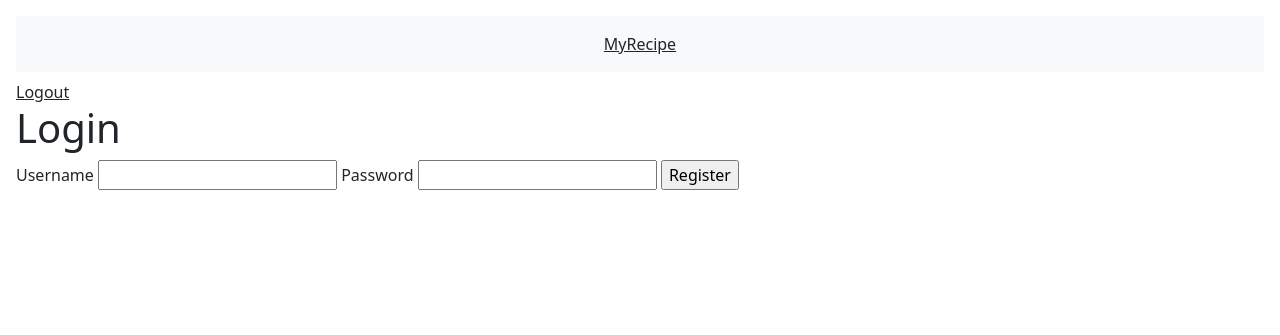
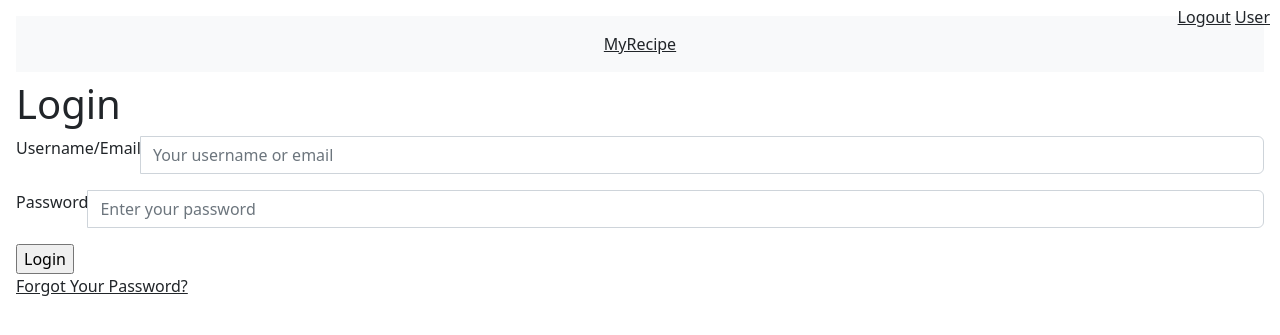
Before and after one commit to shufanhe/MyRecipe, a Flask app: page /login in a window 1280 px wide. Shown: the top 335 px of the page. Run offline with Flask 2, Linux system fonts and the light colour scheme.

Commit message:
added forgot password using email and email to register, moved login/register/logout to the top right of the page,

```diff
--- a/Backend/app.py
+++ b/Backend/app.py
@@ -86,21 +86,31 @@ def register():
     if request.method == 'POST':
         username = request.form['username']
         password = request.form['password']
+        RetypePassword = request.form['RetypePassword']
+        email = request.form['Email']
         db = get_db()
         error = None
         if not username:
             error = 'Username is required.'
         elif not password:
             error = 'Password is required.'
+        elif not RetypePassword:
+            error = 'Please retype your password.'
+        elif not email:
+            error = 'Email is required.'
 
         if error is None:
-            try:
-                db.execute("INSERT INTO user (username, password) VALUES (?, ?)",(username, generate_password_hash(password)),)
-                db.commit()
-            except db.IntegrityError:
-                error = f"User {username} is already registered."
+            if password != RetypePassword:
+                error = 'Please enter your password correctly.'
             else:
-                return redirect(url_for("login"))
+                try:
+                    db.execute("INSERT INTO user (username, password,email) VALUES (?, ?,?)",
+                               (username, generate_password_hash(password), email),)
+                    db.commit()
+                except db.IntegrityError:
+                    error = f"User {username} is already registered."
+                else:
+                    return redirect(url_for("login"))
         flash(error)
 
     return render_template('register.html')
@@ -113,10 +123,12 @@ def login():
         password = request.form['password']
         db = get_db()
         error = None
-        user = db.execute('SELECT * FROM user WHERE username = ?', (username,)).fetchone()
-
+        if "@" in username:
+            user = db.execute('SELECT * FROM user WHERE email = ?', (username,)).fetchone()
+        else:
+            user = db.execute('SELECT * FROM user WHERE username = ?', (username,)).fetchone()
         if user is None:
-            error = 'Incorrect username.'
+            error = 'Incorrect username or email.'
         elif not check_password_hash(user['password'], password):
             error = 'Incorrect password.'
         if error is None:
@@ -125,6 +137,14 @@ def login():
             return redirect(url_for('HomePage'))
         flash(error)
     return render_template('login.html')
+
+
+@app.route('/resetpassword', methods=['GET', 'POST'])
+def forget_password():
+    if request.method == 'POST':
+        flash('Please check your email for the OTP code')
+        return redirect(url_for('login'))
+    return render_template('forgotPassword.html')
 
 
 @app.route('/logout')
@@ -144,3 +164,10 @@ def save_recipe():
     db.execute("INSERT INTO save_recipe (username, save_recipe) VALUES (?, ?)", (user['username'], recipe['id']), )
     db.commit()
     return render_template('viewRecipe.html')
+
+
+@app.route('/user_account')
+def user_account():
+    if session['user_id'] is None:
+        abort(401)
+    return render_template('user_account.html')
--- /dev/null
+++ b/Backend/static/style.css
@@ -0,0 +1,5 @@
+.userAccount{
+   position:fixed;
+   right:10px;
+   top:5px;
+}
--- a/Backend/templates/layout.html
+++ b/Backend/templates/layout.html
@@ -4,6 +4,7 @@
     <meta charset="utf-8">
     <meta name="viewport" content="width=device-width, initial-scale=1">
     <title>MyRecipe</title>
+    <link rel="stylesheet" type="text/css" href="{{ url_for('static', filename='style.css') }}">
     <link href="https://cdn.jsdelivr.net/npm/bootstrap@5.2.2/dist/css/bootstrap.min.css" rel="stylesheet" integrity="sha384-Zenh87qX5JnK2Jl0vWa8Ck2rdkQ2Bzep5IDxbcnCeuOxjzrPF/et3URy9Bv1WTRi" crossorigin="anonymous">
   </head>
   <body>
@@ -13,12 +14,17 @@
         </div>
       </div>
       <div>
+          <label class="userAccount">
               {% if session.user_id != None %}
                   <a class="blog-header-logo text-dark" href="{{ url_for ('logout')}}">Logout</a>
+                  <a class="blog-header-logo text-dark" href="{{ url_for ('user_account')}}">User</a>
               {% else %}
                   <a class="blog-header-logo text-dark" href="{{ url_for ('register')}}">Register</a>
                   <a class="blog-header-logo text-dark" href="{{ url_for ('login')}}">Login</a>
               {% endif %}
+          </label>
+
+
       </div>
       <body class="p-3 m-0 border-0 bd-example bd-example-row">
         <div class="page">
--- a/Backend/templates/login.html
+++ b/Backend/templates/login.html
@@ -1,12 +1,17 @@
 {% extends "layout.html" %}
 {% block body %}
-  <h1>Login</h1>
+    <h1>Login</h1>
+    <form action="{{ url_for ('login')}}" method="post">
+        <div class="input-group mb-3">
+            <label for="username" class="form-label">Username/Email</label>
+            <input type="text" name="username" id="username" class="form-control" placeholder="Your username or email" aria-label="Username" aria-describedby="basic-addon1" required>
+        </div>
+        <div class="input-group mb-3">
+            <label for="password" class="form-label">Password</label>
+            <input type="password" name="password" id="password" class="form-control" placeholder="Enter your password" aria-label="Password" aria-describedby="basic-addon1" required>
+        </div>
 
-  <form action="{{ url_for ('login')}}" method="post">
-    <label for="username">Username</label>
-    <input name="username" id="username" required>
-    <label for="password">Password</label>
-    <input type="password" name="password" id="password" required>
-    <input type="submit" value="Register">
-  </form>
+        <input type="submit" value="Login">
+    </form>
+    <a class="blog-header-logo text-dark" href="{{ url_for ('forget_password')}}">Forgot Your Password?</a>
 {% endblock %}
```
Also changed, not shown: Backend/templates/forgotPassword.html (added, +10 -0 lines), Backend/templates/register.html (+6 -2 lines), Backend/templates/user_account.html (added, +17 -0 lines), database/schema.sql (+8 -6 lines), Backend/static/profile_picture.png (added). Lines whose indentation alone changed are shown as unchanged.
